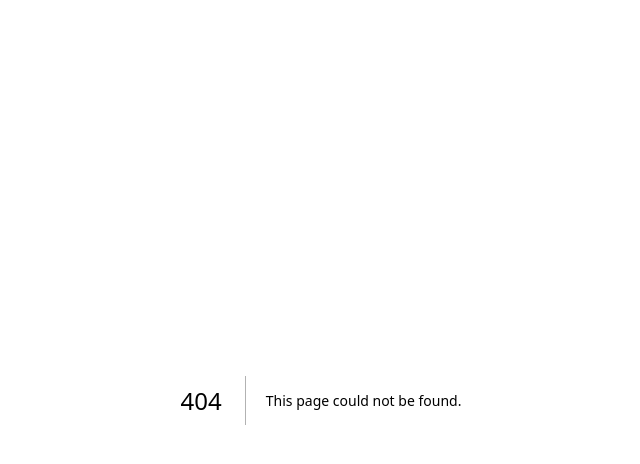
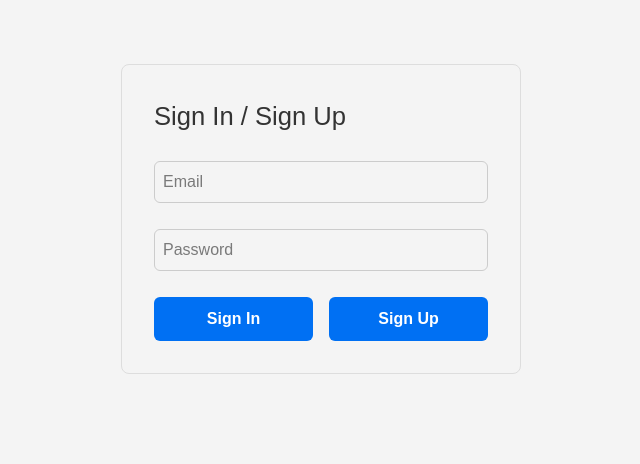
Before and after one commit to Fru404/est-entertainment-show-track, a Next.js app: page /signin in a window 1280 px wide. Before the commit this address had no page. Shown: the top 464 px of the page, without its empty margins (319-959 px from the left). Built offline with nearby package versions, Linux system fonts and the light colour scheme; no server answers.

Commit message:
Creating User profile

```diff
--- a/src/app/page.tsx
+++ b/src/app/page.tsx
@@ -7,6 +7,7 @@ import Image from "next/image";
 import est from "@/public/est.png";
 import Link from "next/link";
 import { FaRegBookmark } from "react-icons/fa";
+import { useRouter } from "next/navigation";
 
 type Movie = {
   id: number;
@@ -31,6 +32,12 @@ export default function Home() {
   const [movies, setMovies] = useState<MovieWithTimer[]>([]);
   const [addingId, setAddingId] = useState<number | null>(null);
   const [searchTerm, setSearchTerm] = useState("");
+  const [showModal, setShowModal] = useState(true);
+  const [userName, setUserName] = useState("");
+  const [userId, setUserId] = useState("");
+  const [session, setSession] = useState<any>(null);
+  const router = useRouter();
+  const [profile, setProfile] = useState<{ username: string } | null>(null);
 
   useEffect(() => {
     setHasMounted(true);
@@ -40,7 +47,21 @@ export default function Home() {
     if (!hasMounted) return;
     fetchMovies();
   }, [hasMounted]);
+  useEffect(() => {
+    supabase.auth.getSession().then(({ data: { session } }) => {
+      setSession(session);
+    });
 
+    const { data: listener } = supabase.auth.onAuthStateChange(
+      (_event, session) => {
+        setSession(session);
+      }
+    );
+
+    return () => {
+      listener.subscription.unsubscribe();
+    };
+  }, []);
   useEffect(() => {
     if (!hasMounted || movies.length === 0) return;
 
@@ -56,6 +77,35 @@ export default function Home() {
 
     return () => clearInterval(interval);
   }, [hasMounted, movies.length]);
+  useEffect(() => {
+    if (!session) return;
+
+    const fetchProfile = async () => {
+      const { data, error } = await supabase
+        .from("user-data")
+        .select("username")
+        .eq("email", session.user.email)
+        .single();
+
+      if (!error && data) {
+        setProfile(data);
+      } else {
+        setProfile(null);
+      }
+    };
+
+    fetchProfile();
+  }, [session]);
+
+  function generateUserId(): string {
+    const chars =
+      "ABCDEFGHIJKLMNOPQRSTUVWXYZabcdefghijklmnopqrstuvwxyz0123456789";
+    let result = "";
+    for (let i = 0; i < 8; i++) {
+      result += chars.charAt(Math.floor(Math.random() * chars.length));
+    }
+    return result;
+  }
 
   async function fetchMovies() {
     const { data, error } = await supabase.from("est").select("*");
@@ -79,10 +129,16 @@ export default function Home() {
   }
 
   async function addWatchlist(showid: number) {
+    if (!userId) {
+      alert("Please enter your name to continue.");
+      setShowModal(true);
+      return;
+    }
+
     setAddingId(showid);
     const { error } = await supabase
       .from("watch-list")
-      .insert([{ id: showid }]);
+      .insert([{ show_id: showid, user_id: userId, user_name: userName }]);
     setAddingId(null);
 
     if (error) {
@@ -123,7 +179,6 @@ export default function Home() {
           <span>Trending</span>
           <span>New Releases</span>
           <span>Top Rated</span>
-          {/* Search input */}
           <div style={{ textAlign: "right", margin: "20px" }}>
             <input
               type="text"
@@ -133,6 +188,29 @@ export default function Home() {
               className="search-container"
             />
           </div>
+          {!session ? (
+            <span>
+              <a className=" addwatch" href="/signin">
+                Sign in
+              </a>
+            </span>
+          ) : (
+            <div className="user-profile">
+              <a href="/profile">
+                <img
+                  src={`https://api.dicebear.com/7.x/identicon/svg?seed=${session.user.email}`}
+                  alt="User Avatar"
+                  width={30}
+                  height={30}
+                  style={{ borderRadius: "50%", marginRight: "10px" }}
+                />
+              </a>
+
+              <span style={{ fontSize: "0.8rem" }}>
+                {profile ? profile.username : "Loading..."}
+              </span>
+            </div>
+          )}
         </div>
       </div>
 
@@ -152,7 +230,6 @@ export default function Home() {
         <a href="/watch-list">WatchList</a>
       </button>
 
-      {/* Movie grid */}
       <div className="movie-grid">
         {movies.length === 0 ? (
           <p>No movies found.</p>
--- /dev/null
+++ b/src/app/profile/page.tsx
@@ -0,0 +1,64 @@
+"use client";
+
+import { useEffect, useState } from "react";
+import { useRouter } from "next/navigation";
+import { supabase } from "@/lib/supabaseClient";
+import "@/styles/MovieCard.css";
+
+export default function ProfilePage() {
+  const [name, setName] = useState("");
+
+  const [session, setSession] = useState<any>(null);
+  const router = useRouter();
+
+  useEffect(() => {
+    supabase.auth.getSession().then(({ data: { session } }) => {
+      if (!session) {
+        router.push("/signin");
+      } else {
+        setSession(session);
+      }
+    });
+  }, []);
+
+  const handleSubmit = async (e: React.FormEvent) => {
+    e.preventDefault();
+    if (!session) return;
+
+    const { error } = await supabase.from("user-data").insert([
+      {
+        username: name,
+        email: session.user.email,
+      },
+    ]);
+
+    if (error) {
+      alert("Error saving profile: " + error.message);
+    } else {
+      alert("Profile saved!");
+      router.push("/"); // Go to main page after saving
+    }
+  };
+
+  return (
+    <main style={{ padding: "2rem" }}>
+      <h2>Complete Your Profile</h2>
+      <form onSubmit={handleSubmit} style={{ maxWidth: "400px" }}>
+        <div style={{ marginBottom: "1rem" }}>
+          <label>username:</label>
+          <input
+            type="text"
+            required
+            value={name}
+            onChange={(e) => setName(e.target.value)}
+            style={{ width: "100%", padding: "0.5rem" }}
+          />
+        </div>
+
+        <button type="submit" style={{ padding: "0.5rem 1rem" }}>
+          Save Profile
+        </button>
+      </form>
+    </main>
+  );
+}
--- /dev/null
+++ b/src/app/signin/page.tsx
@@ -0,0 +1,119 @@
+"use client";
+
+import { useEffect, useState } from "react";
+import { supabase } from "@/lib/supabaseClient";
+import "@/styles/MovieCard.css";
+import "@/styles/SignIn.css";
+import { useRouter } from "next/navigation";
+
+export default function Home() {
+  const [formData, setFormData] = useState({
+    email: "",
+    password: "",
+  });
+
+  const [session, setSession] = useState<any>(null);
+  const router = useRouter();
+  // Track auth session
+  useEffect(() => {
+    const getSession = async () => {
+      const { data, error } = await supabase.auth.getSession();
+      if (data?.session) setSession(data.session);
+    };
+    getSession();
+
+    const { data: listener } = supabase.auth.onAuthStateChange(
+      (_event, session) => {
+        setSession(session);
+      }
+    );
+
+    return () => {
+      listener.subscription.unsubscribe();
+    };
+  }, []);
+
+  // Sign in
+  const handleSignIn = async (e: React.FormEvent) => {
+    e.preventDefault();
+    const { email, password } = formData;
+
+    const { error } = await supabase.auth.signInWithPassword({
+      email,
+      password,
+    });
+
+    if (error) {
+      alert("Login error: " + error.message);
+    } else {
+      alert("Signed in!");
+      router.push("/"); // Redirect to home page after sign in
+    }
+  };
+
+  // Sign up
+  const handleSignUp = async (e: React.FormEvent) => {
+    e.preventDefault();
+    const { email, password } = formData;
+
+    const { error } = await supabase.auth.signUp({
+      email,
+      password,
+    });
+
+    if (error) {
+      alert("Signup error: " + error.message);
+    } else {
+      alert("Signed up! Check your email for confirmation.");
+    }
+  };
+
+  // Logout
+  const handleLogout = async () => {
+    await supabase.auth.signOut();
+    setSession(null);
+  };
+
+  return (
+    <main>
+      {session ? (
+        <div className="welcome-container">
+          <h2>Welcome, {session.user.email}</h2>
+          <button onClick={handleLogout}>Logout</button>
+        </div>
+      ) : (
+        <form onSubmit={handleSignIn} className="auth-form">
+          <h2>Sign In / Sign Up</h2>
+          <div className="form-row">
+            <input
+              type="email"
+              placeholder="Email"
+              value={formData.email}
+              onChange={(e) =>
+                setFormData({ ...formData, email: e.target.value })
+              }
+              required
+            />
+          </div>
+          <div className="form-row">
+            <input
+              type="password"
+              placeholder="Password"
+              value={formData.password}
+              onChange={(e) =>
+                setFormData({ ...formData, password: e.target.value })
+              }
+              required
+            />
+          </div>
+          <div className="form-buttons">
+            <button type="submit">Sign In</button>
+            <button type="button" onClick={handleSignUp}>
+              Sign Up
+            </button>
+          </div>
+        </form>
+      )}
+    </main>
+  );
+}
--- /dev/null
+++ b/styles/SignIn.css
@@ -0,0 +1,32 @@
+.auth-form {
+  max-width: 400px;
+  margin: 2rem auto;
+  padding: 2rem;
+  border: 1px solid #ddd;
+  border-radius: 8px;
+}
+
+.form-row {
+  margin-bottom: 1rem;
+}
+
+.form-row input {
+  width: 100%;
+  padding: 0.5rem;
+}
+
+.form-buttons {
+  display: flex;
+  justify-content: space-between;
+  gap: 1rem;
+}
+
+button {
+  padding: 0.5rem 1rem;
+  cursor: pointer;
+}
+
+.welcome-container {
+  text-align: center;
+  margin-top: 3rem;
+}
```
